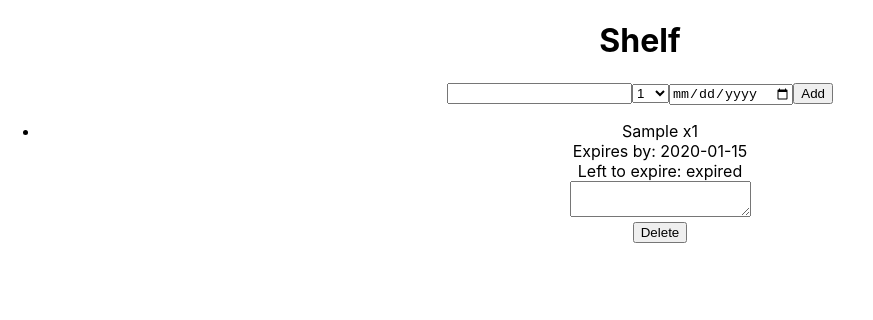
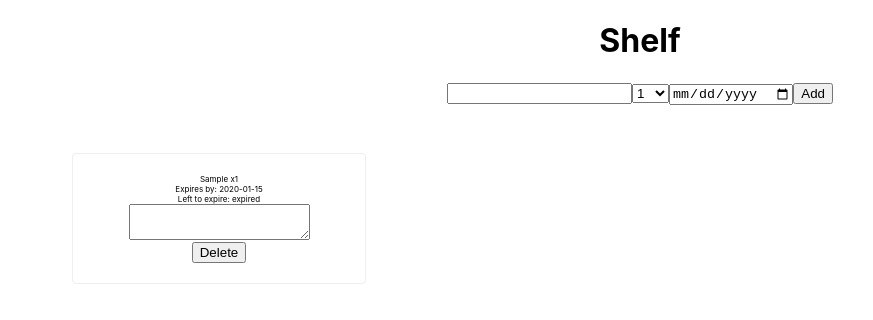
Before and after one commit to Rachiey/Thyme-Frontend, a React (Create React App) app: page /shelf in a window 1280 px wide. Both pictures are taken after typing "Sample", "2020-01-15" into the empty fields and a click on the button "Add". Shown: the top 320 px of the page, without its empty margins (0-873 px from the left). Built offline with nearby package versions, Linux system fonts and the light colour scheme.

Commit message:
add layout

```diff
--- a/src/pages/Shelf/index.js
+++ b/src/pages/Shelf/index.js
@@ -1,4 +1,5 @@
 import React, {useState} from "react";
+import './style.css'
 
 function Shelf() {
     const [inputText, setInputText] = useState("");
@@ -72,15 +73,19 @@ function Shelf() {
             <input type="date" onChange={dateValueHandler} value={expiryDate}></input>
             <button type="submit" onClick={submitItemHandler}>Add</button>
         </form>
-        <ul>
-            {items.map((item) =>(
-                <li>
+        <div>
+        <ul >
+            <div className="grid-container">
+                {items.map((item) => (
+                <li className="grid-item-card">
                    {item.text}  x{item.quantity} <br/> Expires by: {item.expiryDate} <br/> Left to expire: {item.expiresIn} <br/>
                    <textarea></textarea><br/>
                    <button onClick={() => {setItems(items.filter((el) => el.id !== item.id))}}>Delete</button>
                 </li>
             ))}
+            </div>
         </ul>
+        </div>
     </div>
     )
 }
--- /dev/null
+++ b/src/pages/Shelf/style.css
@@ -0,0 +1,21 @@
+ul {
+    list-style-type: none;
+    /* display: inline; */
+}
+
+.grid-container {
+    display: grid;
+    grid-template-rows: auto;
+    grid-template-columns:25% 25% 25% 25%;
+    grid-gap: 0.5rem;
+    justify-content: space-evenly;
+    padding:2rem;
+  }
+
+  .grid-item-card {
+    padding: 20px;
+    font-size: 8px;
+    text-align: center;
+    border-radius: 4px;
+    border: 1px solid #eeeeee;
+  }
```
